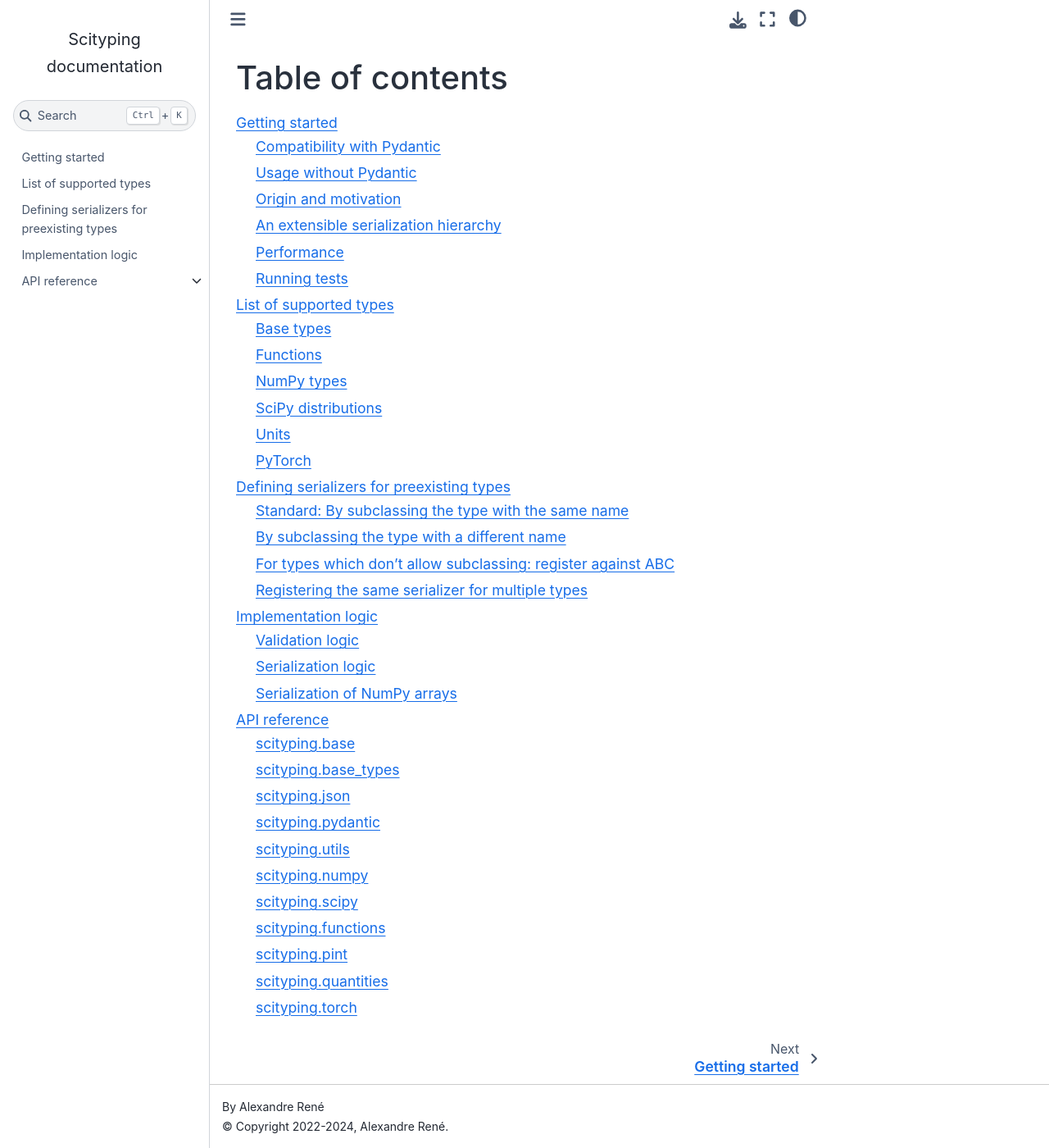
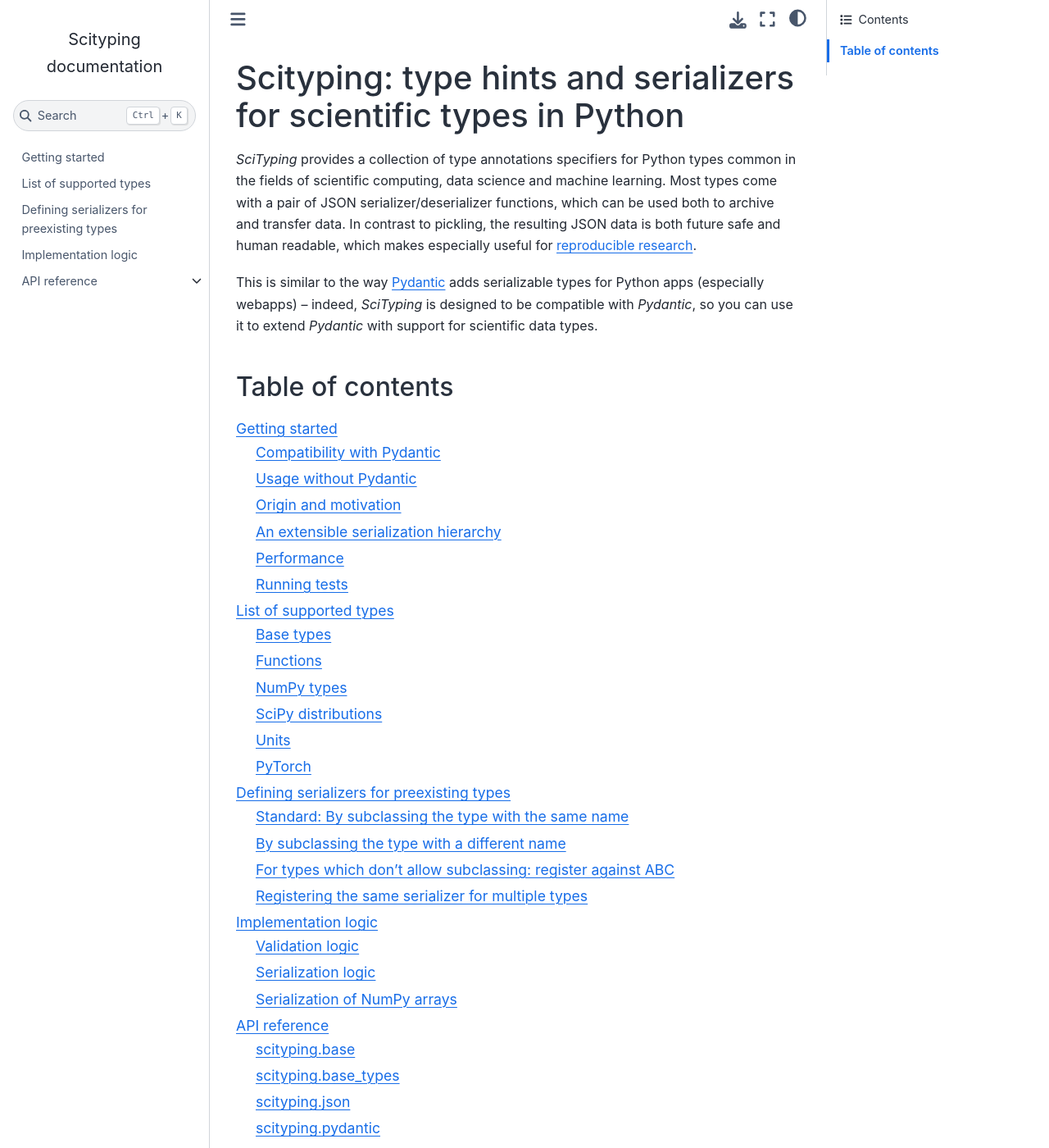
Before and after one commit to alcrene/scityping, a Sphinx documentation site: the page built from docs/index.md, in a window 1280 px wide and 1400 px high. Shown: the whole window at 82% size. Built offline with Sphinx 7.4.7 and the Sphinx Book theme 1.1.4, drawn with Linux system fonts in a browser that asks for light colours; some of the changed text lies outside the part shown.

Commit message:
Small doc cleanups

````diff
--- a/docs/conf.py
+++ b/docs/conf.py
@@ -32,7 +32,7 @@
     version = "unknown"
 release = version
 this_year = datetime.date.today().year
-copyright = f"2022-{this_year}, Alexandre René"
+copyright = f"2022-{this_year}"
 
 
 # -- General configuration ---------------------------------------------------
--- a/docs/index.md
+++ b/docs/index.md
@@ -1,4 +1,11 @@
-# Table of contents
+# Scityping: type hints and serializers for scientific types in Python
+
+_SciTyping_ provides a collection of type annotations specifiers for Python types common in the fields of scientific computing, data science and machine learning. Most types come with a pair of JSON serializer/deserializer functions, which can be used both to archive and transfer data.
+In contrast to pickling, the resulting JSON data is both future safe and human readable, which makes especially useful for [reproducible research](https://the-turing-way.netlify.app/reproducible-research/reproducible-research.html).
+
+This is similar to the way [Pydantic](https://pydantic-docs.helpmanual.io/) adds serializable types for Python apps (especially webapps) – indeed, _SciTyping_ is designed to be compatible with _Pydantic_, so you can use it to extend _Pydantic_ with support for scientific data types.
+
+## Table of contents
 
 ```{toctree}
 :maxdepth: 2
````
Also changed, not shown: 1 other file.
